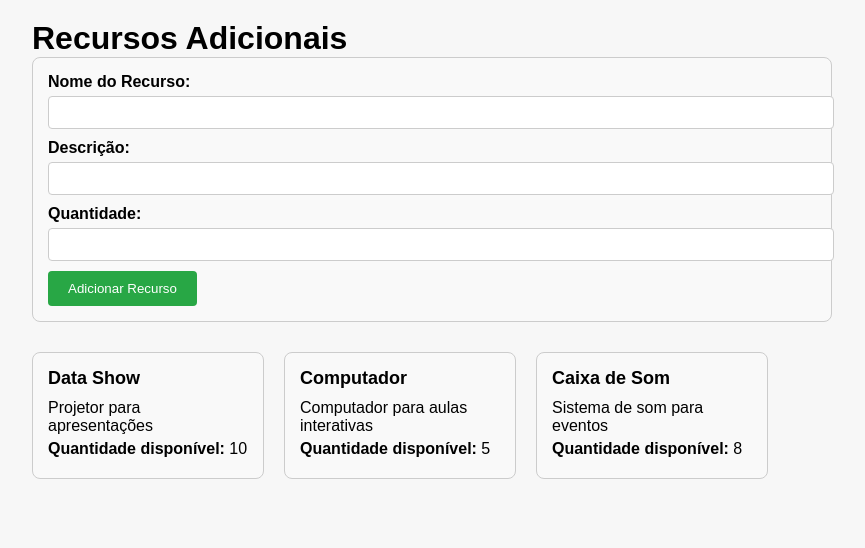
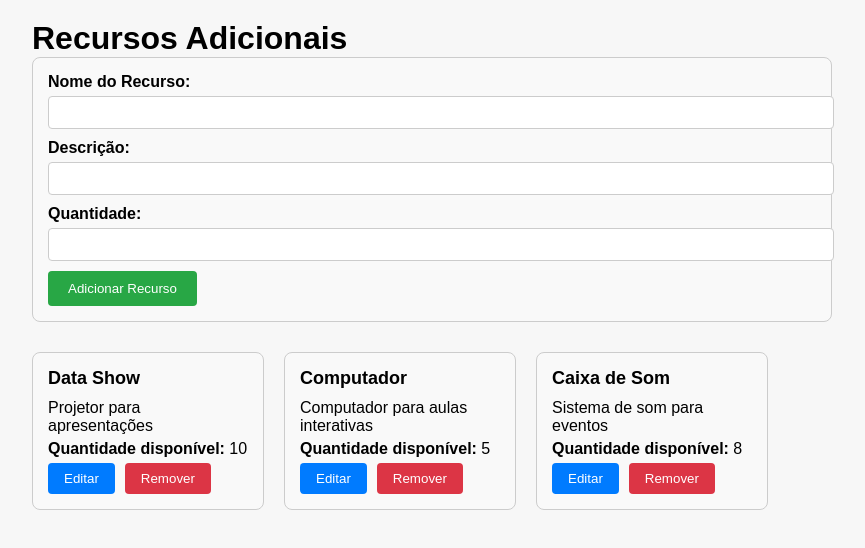
Before and after one commit to rma98/resourcesManagement, a Vue app in the folder gerenciamentoSalas/: page /recursos-adicionais in a window 1280 px wide. Shown: the top 548 px of the page, without its empty margins (208-1073 px from the left). Built offline with nearby package versions, Linux system fonts and the light colour scheme.

Commit message:
feat: add edit and remove functionality to RecursoAdicional.vue

```diff
--- a/gerenciamentoSalas/src/components/RecursoAdicionalForm.vue
+++ b/gerenciamentoSalas/src/components/RecursoAdicionalForm.vue
@@ -12,7 +12,7 @@
       <label for="quantidade">Quantidade:</label>
       <input v-model="recurso.quantidade" id="quantidade" type="number" required min="1" />
     </div>
-    <button type="submit">Adicionar Recurso</button>
+    <button type="submit">{{ recursoAtual ? 'Salvar Alterações' : 'Adicionar Recurso' }}</button>
   </form>
 </template>
 
@@ -23,15 +23,24 @@ export default {
       type: Function,
       required: true,
     },
+    recursoAtual: {
+      type: Object,
+      default: null,
+    },
   },
   data() {
     return {
-      recurso: {
-        nome: '',
-        descricao: '',
-        quantidade: null,
-      },
+      recurso: this.recursoAtual
+        ? { ...this.recursoAtual }
+        : { nome: '', descricao: '', quantidade: null },
     };
+  },
+  watch: {
+    recursoAtual(newRecurso) {
+      if (newRecurso) {
+        this.recurso = { ...newRecurso };
+      }
+    },
   },
   methods: {
     submitRecurso() {
@@ -45,7 +54,7 @@ export default {
 </script>
 
 <style scoped>
-/* Estilização do formulário (mantendo as mesmas regras anteriores) */
+/* Estilização do formulário */
 .form-adicionar-recurso {
   margin-bottom: 30px;
   padding: 15px;
--- a/gerenciamentoSalas/src/views/RecursoAdicional.vue
+++ b/gerenciamentoSalas/src/views/RecursoAdicional.vue
@@ -11,7 +11,19 @@
         <h2>{{ recurso.nome }}</h2>
         <p>{{ recurso.descricao }}</p>
         <p><strong>Quantidade disponível: </strong>{{ recurso.quantidade }}</p>
+
+        <!-- Botão de editar -->
+        <button @click="iniciarEdicao(recurso)">Editar</button>
+
+        <!-- Botão de remover -->
+        <button @click="removerRecurso(recurso.id)" class="remover-btn">Remover</button>
       </div>
+    </div>
+
+    <!-- Se estiver editando um recurso, mostrar o formulário de edição -->
+    <div v-if="recursoEditando">
+      <h2>Editando Recurso</h2>
+      <RecursoAdicionalForm :onSubmit="editarRecurso" :recursoAtual="recursoEditando" />
     </div>
   </div>
 </template>
@@ -30,6 +42,7 @@ export default {
         { id: 2, nome: 'Computador', descricao: 'Computador para aulas interativas', quantidade: 5 },
         { id: 3, nome: 'Caixa de Som', descricao: 'Sistema de som para eventos', quantidade: 8 },
       ],
+      recursoEditando: null, // Armazena o recurso que está sendo editado
     };
   },
   methods: {
@@ -40,6 +53,25 @@ export default {
         ...novoRecurso,
       });
     },
+
+    iniciarEdicao(recurso) {
+      this.recursoEditando = { ...recurso }; // Clona o recurso para edição
+    },
+
+    editarRecurso(recursoEditado) {
+      // Encontrar o índice do recurso que está sendo editado
+      const index = this.recursos.findIndex(recurso => recurso.id === recursoEditado.id);
+      // Atualizar o recurso com as novas informações
+      if (index !== -1) {
+        this.recursos.splice(index, 1, recursoEditado); // Atualiza o recurso na lista
+      }
+      this.recursoEditando = null; // Limpa o estado de edição
+    },
+
+    removerRecurso(id) {
+      // Filtra a lista para remover o recurso
+      this.recursos = this.recursos.filter(recurso => recurso.id !== id);
+    }
   },
 };
 </script>
@@ -64,6 +96,7 @@ export default {
   border-radius: 8px;
   width: 200px;
   background-color: #f9f9f9;
+  position: relative;
 }
 
 .recurso-card h2 {
@@ -74,4 +107,34 @@ export default {
 .recurso-card p {
   margin: 0 0 5px;
 }
+
+button {
+  padding: 8px 16px;
+  background-color: #007bff;
+  color: white;
+  border: none;
+  border-radius: 4px;
+  cursor: pointer;
+  margin-right: 10px;
+}
+
+button:hover {
+  background-color: #0056b3;
+}
+
+.remover-btn {
+  background-color: #dc3545;
+}
+
+.remover-btn:hover {
+  background-color: #c82333;
+}
+
+.form-editar-recurso {
+  margin-top: 30px;
+  padding: 15px;
+  border: 1px solid #ccc;
+  border-radius: 8px;
+  background-color: #f9f9f9;
+}
 </style>
```
